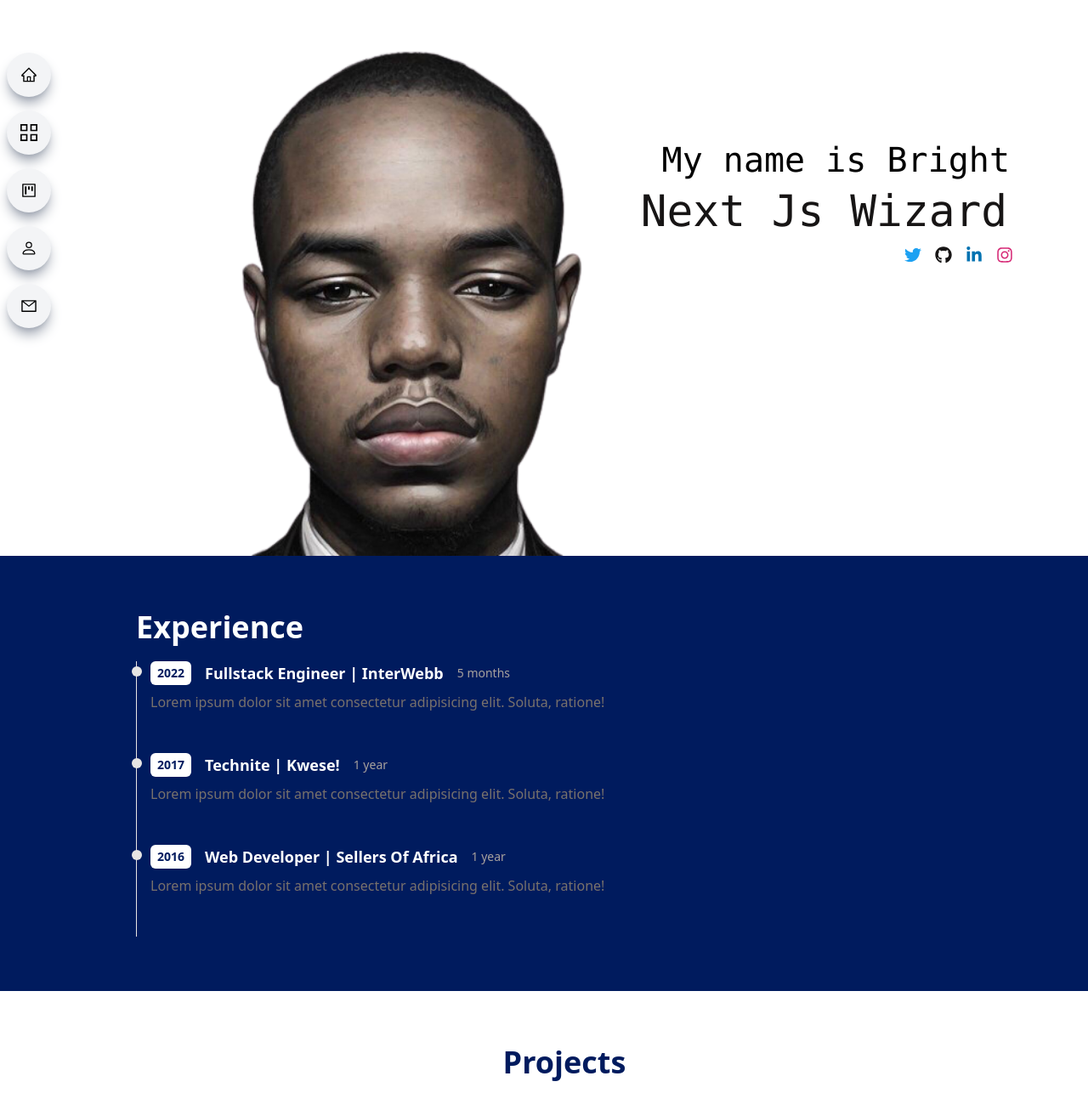
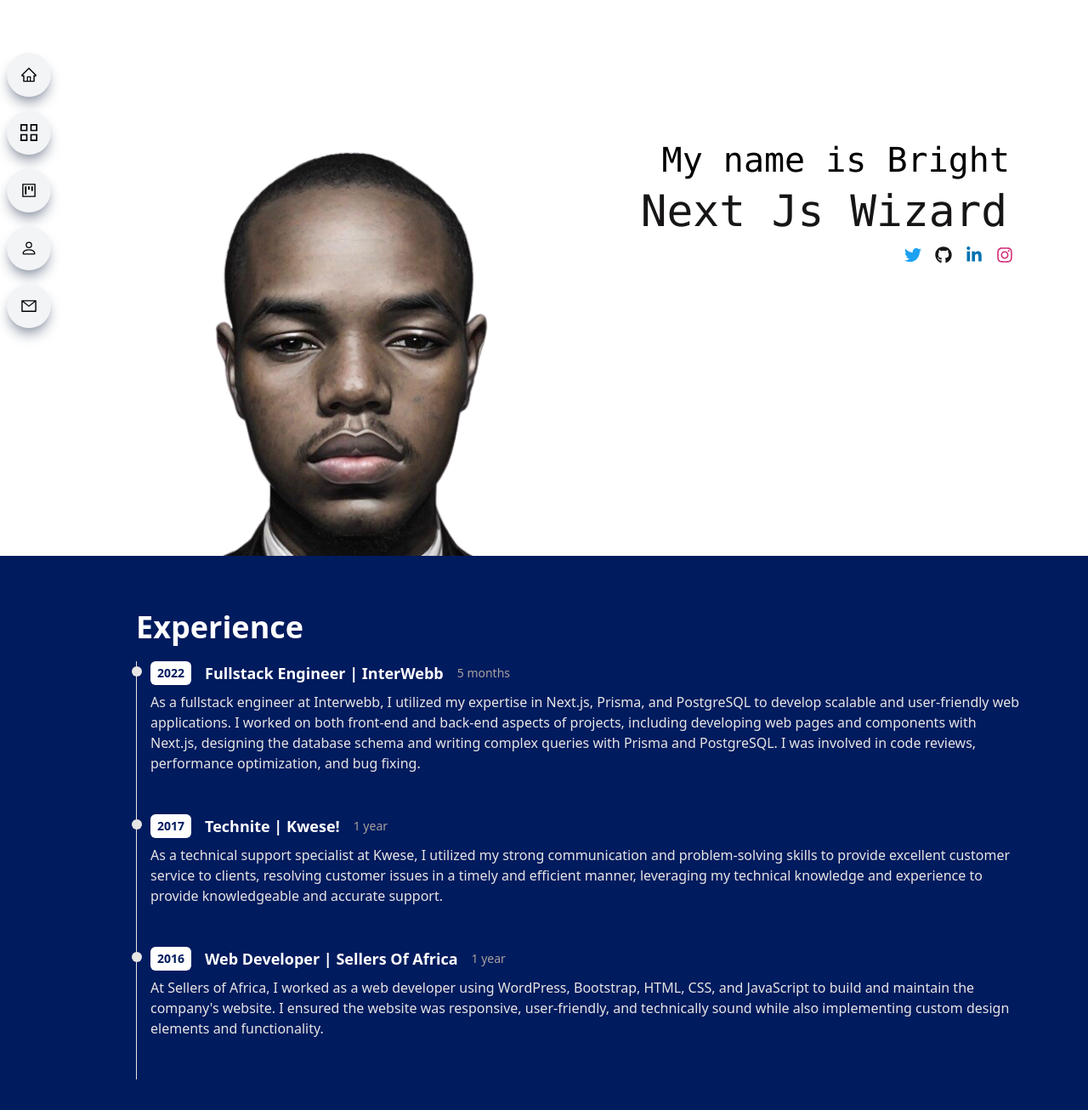
Before and after one commit to cozyCodr/deploy_portfolio, a React (Vite) app: page / in a window 1280 px wide. Shown: the part 146-1452 px from the top of the page at 85% size. Built offline with nearby package versions, Linux system fonts and the light colour scheme.

Commit message:
populate work details

```diff
--- a/src/components/Work.jsx
+++ b/src/components/Work.jsx
@@ -7,27 +7,27 @@ const data = [
     title: "Fullstack Engineer | InterWebb",
     duration: "5 months",
     details:
-      "Lorem ipsum dolor sit amet consectetur adipisicing elit. Soluta, ratione!",
+      "As a fullstack engineer at Interwebb, I utilized my expertise in Next.js, Prisma, and PostgreSQL to develop scalable and user-friendly web applications. I worked on both front-end and back-end aspects of projects, including developing web pages and components with Next.js, designing the database schema and writing complex queries with Prisma and PostgreSQL. I was involved in code reviews, performance optimization, and bug fixing.",
   },
   {
     year: 2017,
     title: "Technite | Kwese!",
     duration: "1 year",
     details:
-      "Lorem ipsum dolor sit amet consectetur adipisicing elit. Soluta, ratione!",
+      "As a technical support specialist at Kwese, I utilized my strong communication and problem-solving skills to provide excellent customer service to clients, resolving customer issues in a timely and efficient manner, leveraging my technical knowledge and experience to provide knowledgeable and accurate support.",
   },
   {
     year: 2016,
     title: "Web Developer | Sellers Of Africa",
     duration: "1 year",
     details:
-      "Lorem ipsum dolor sit amet consectetur adipisicing elit. Soluta, ratione!",
+      "At Sellers of Africa, I worked as a web developer using WordPress, Bootstrap, HTML, CSS, and JavaScript to build and maintain the company's website. I ensured the website was responsive, user-friendly, and technically sound while also implementing custom design elements and functionality.",
   },
 ];
 
 const Work = () => {
   return (
-    <div id="work" className=" m-auto md:pl-[10rem] p-8 py-16 bg-[#001b5e]">
+    <div id="work" className=" m-auto md:pl-[10rem] p-20  py-16 bg-[#001b5e]">
       <h1 className="text-4xl font-bold pb-5 text-white">Experience</h1>
       {data.map((item, idx) => (
         <WorkItem
--- a/src/components/WorkItem.jsx
+++ b/src/components/WorkItem.jsx
@@ -14,7 +14,7 @@ const WorkItem = ({ year, title, duration, details }) => {
             {duration}
           </span>
         </p>
-        <p className="my-2 text-base font-normal text-stone-500">{details}</p>
+        <p className="my-2 text-base font-normal text-stone-200">{details}</p>
       </li>
     </ul>
   );
--- a/src/index.css
+++ b/src/index.css
@@ -32,8 +32,8 @@
   background-image: url("assets/bg.png");
   background-repeat: no-repeat;
   background-attachment: fixed;
-  background-size: 40rem 40rem;
-  background-position: 25% bottom;
+  background-size: 32rem 32rem;
+  background-position: 20% bottom;
 }
 
 @media screen and (max-width: 575px) {
```
